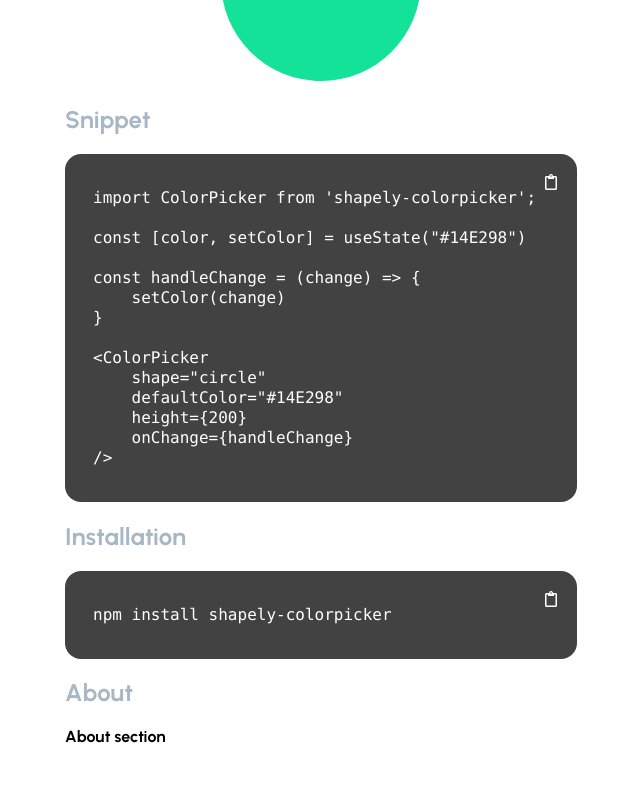
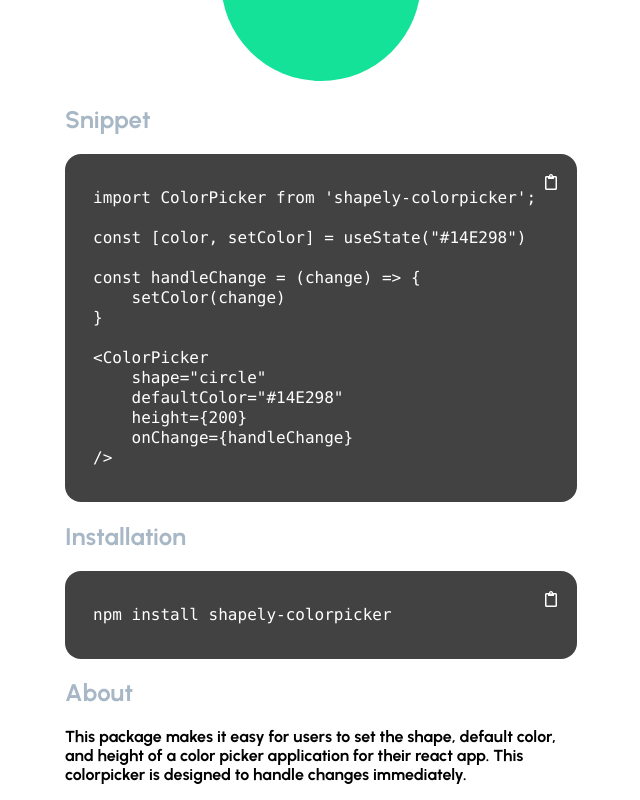
Before and after one commit to lindseytam/colorpicker, a React (Create React App) app: page / in a window 1280 px wide. Shown: the part 350-1150 px from the top of the page, without its empty margins (319-959 px from the left). Before the commit the page ends 1112 px from the top, so only its background shows below. Built offline with nearby package versions, Linux system fonts and the light colour scheme.

Commit message:
update about section

```diff
--- a/src/App.js
+++ b/src/App.js
@@ -54,7 +54,9 @@
       {/* Formats abouts section */}
       <div className='about-container'>
         <h2>About</h2>
-        <p className='about-text'>About section</p>
+        <p className='about-text'>
+          This package makes it easy for users to set the shape, default color, and height of a color picker application for their react app. This colorpicker is designed to handle changes immediately.
+        </p>
       </div>
     </div>
   );
```
